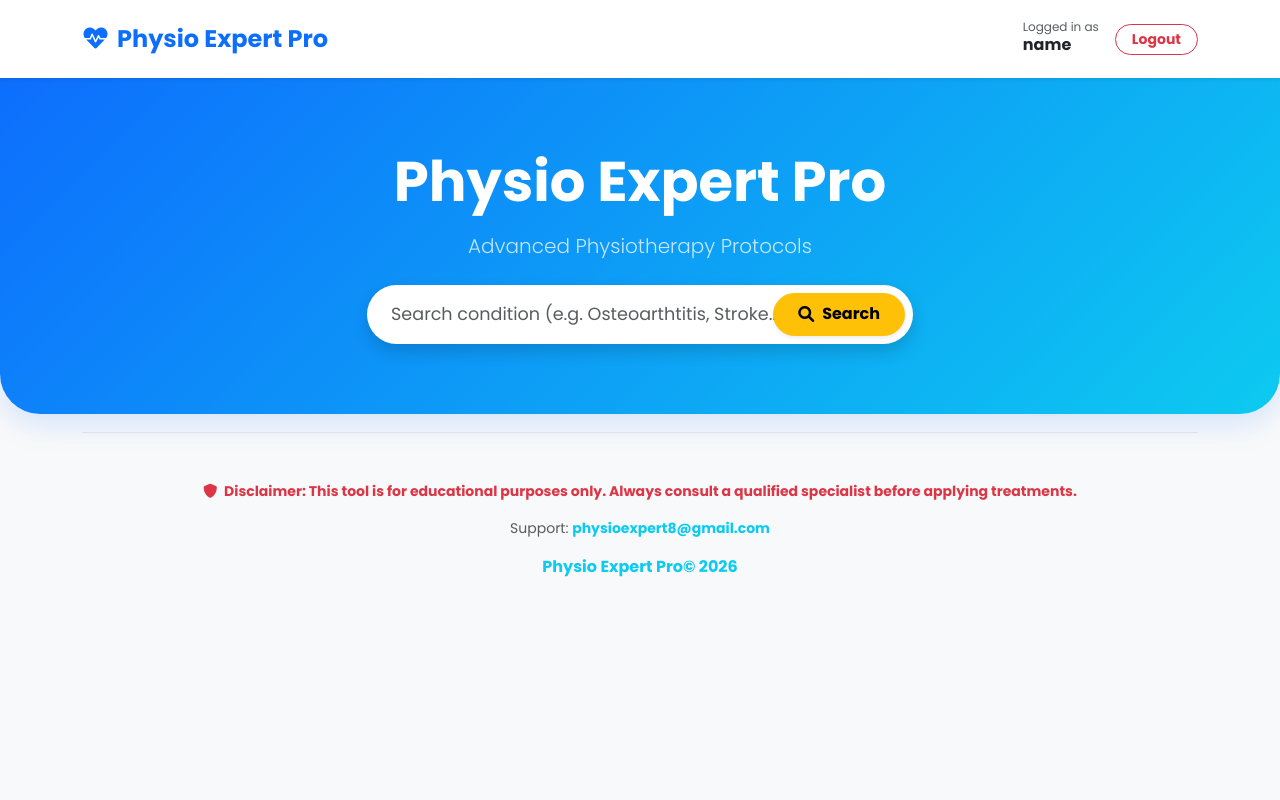
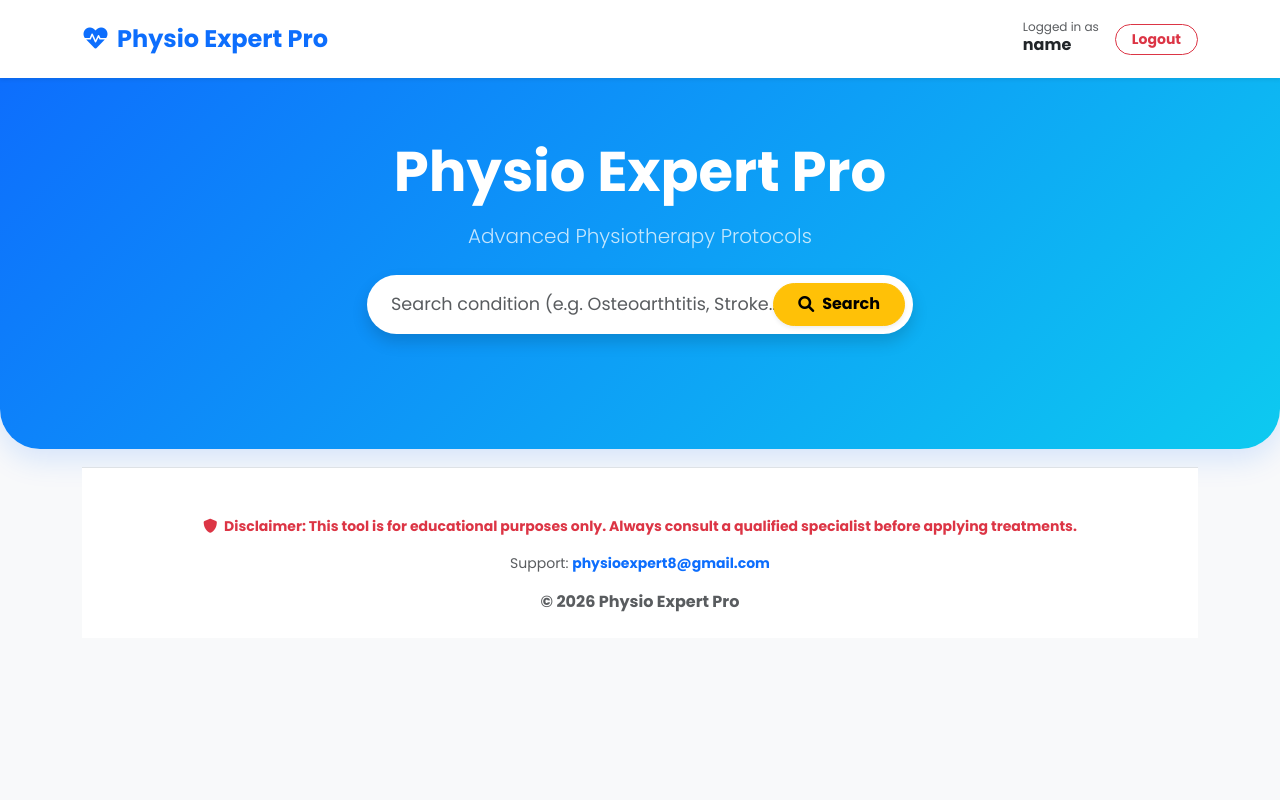
Before and after one commit to abohamza122025-a11y/PhysioExpert-Pro, a Flask app: page / in a window 1280 px wide. Run offline with Flask 3, Linux system fonts and the light colour scheme; the visitor is signed in with stand-in values (Sample User, id 1).

Commit message:
Update index.html

```diff
--- a/templates/index.html
+++ b/templates/index.html
@@ -8,45 +8,73 @@
     <link rel="stylesheet" href="https://cdnjs.cloudflare.com/ajax/libs/font-awesome/6.0.0/css/all.min.css">
     <link href="https://fonts.googleapis.com/css2?family=Poppins:wght@300;400;500;600;700&display=swap" rel="stylesheet">
 
-    <style>
-        body { font-family: 'Poppins', sans-serif; background-color: #f8f9fa; }
+   <style>
+        /* 1. ضبط الصفحة الأساسي */
+        body {
+            font-family: 'Poppins', sans-serif;
+            background-color: #f8f9fa;
+            margin: 0;
+            display: flex;
+            flex-direction: column;
+            min-height: 100vh; /* يضمن أن الفوتر في الأسفل دائماً */
+        }
 
-        /* --- Hero Section --- */
+        /* 2. الجزء العلوي الملون (Hero Section) */
         .hero-section {
             background: linear-gradient(135deg, #0d6efd, #0dcaf0);
             color: white;
-            padding: 70px 0;
-            margin-bottom: 40px;
+            padding: 60px 20px 100px; /* زودنا المسافة تحت عشان الصندوق يتداخل معاها */
             border-radius: 0 0 40px 40px;
             box-shadow: 0 10px 30px rgba(13, 110, 253, 0.15);
+            text-align: center;
         }
 
-        /* --- Professional Cards for Modalities --- */
-        .card-custom {
-            border: none;
+        /* 3. الصندوق الأبيض (السحر كله هنا) */
+        .search-card {
+            background-color: white;
+            width: 90%;         /* للموبايل: ياخد 90% من الشاشة */
+            max-width: 600px;   /* للكمبيوتر: يقف عند 600 بكسل */
+            margin: -60px auto 30px; /* يرفع الصندوق لفوق 60 بكسل ليتداخل مع الخلفية */
+            padding: 30px;
             border-radius: 20px;
-            box-shadow: 0 5px 20px rgba(0,0,0,0.05);
-            transition: transform 0.3s ease, box-shadow 0.3s ease;
-            background: white;
-            overflow: hidden;
-        }
-        .card-custom:hover { transform: translateY(-5px); box-shadow: 0 15px 30px rgba(0,0,0,0.1); }
-
-        /* --- Mint Table Style --- */
-        .mint-table-container {
-            border-radius: 20px;
-            overflow: hidden;
-            border: 1px solid #c3e6cb;
-            background-color: #f0fff4;
+            box-shadow: 0 15px 35px rgba(0,0,0,0.1); /* ظل ناعم */
+            position: relative; /* عشان يظهر فوق الخلفية */
         }
 
-        /* --- Styles for Exercises (Your custom code) --- */
-        .exercise-item { transition: 0.3s; border-radius: 10px; margin-bottom: 8px; }
-        .exercise-item:hover { background-color: #f0fff4 !important; transform: translateX(5px); }
-        .bg-success-soft { background-color: #e8f5e9; color: #2e7d32; }
+        /* 4. تحسين شكل الخانات للموبايل */
+        .form-control {
+            padding: 12px 15px;
+            border-radius: 12px;
+            border: 1px solid #e0e0e0;
+            font-size: 16px; /* خط واضح للموبايل */
+            margin-bottom: 15px;
+        }
 
-        /* --- New: Cyan Text Class for Footer --- */
-        .text-cyan-theme { color: #0dcaf0 !important; }
+        .form-control:focus {
+            box-shadow: 0 0 0 4px rgba(13, 110, 253, 0.1);
+            border-color: #0d6efd;
+        }
+
+        /* 5. زرار البحث */
+        .btn-primary {
+            width: 100%; /* الزرار بعرض الصندوق */
+            padding: 12px;
+            font-size: 18px;
+            font-weight: 600;
+            border-radius: 12px;
+            background: linear-gradient(135deg, #0d6efd, #0b5ed7);
+            border: none;
+        }
+
+        /* 6. الفوتر */
+        footer {
+            margin-top: auto; /* يزق الفوتر لتحت */
+            background: white;
+            padding: 20px;
+            text-align: center;
+            color: #6c757d;
+            border-top: 1px solid #eee;
+        }
     </style>
 </head>
 <body class="bg-light">
@@ -231,7 +259,7 @@
     <footer class="text-center text-muted mt-5 mb-3 pt-5 border-top">
         <p class="small text-danger fw-bold"><i class="fas fa-shield-alt me-1"></i> {{ disclaimer }}</p>
         <p class="small">Support: <a href="mailto:{{ support_email }}" class="text-decoration-none fw-bold text-cyan-theme">{{ support_email }}</a></p>
-        <p class="mb-1 fw-bold text-cyan-theme"> Physio Expert Pro© 2026</p>
+        <p class="mb-1 fw-bold text-cyan-theme">© 2026 Physio Expert Pro</p>
     </footer>
 </div>
 
```
